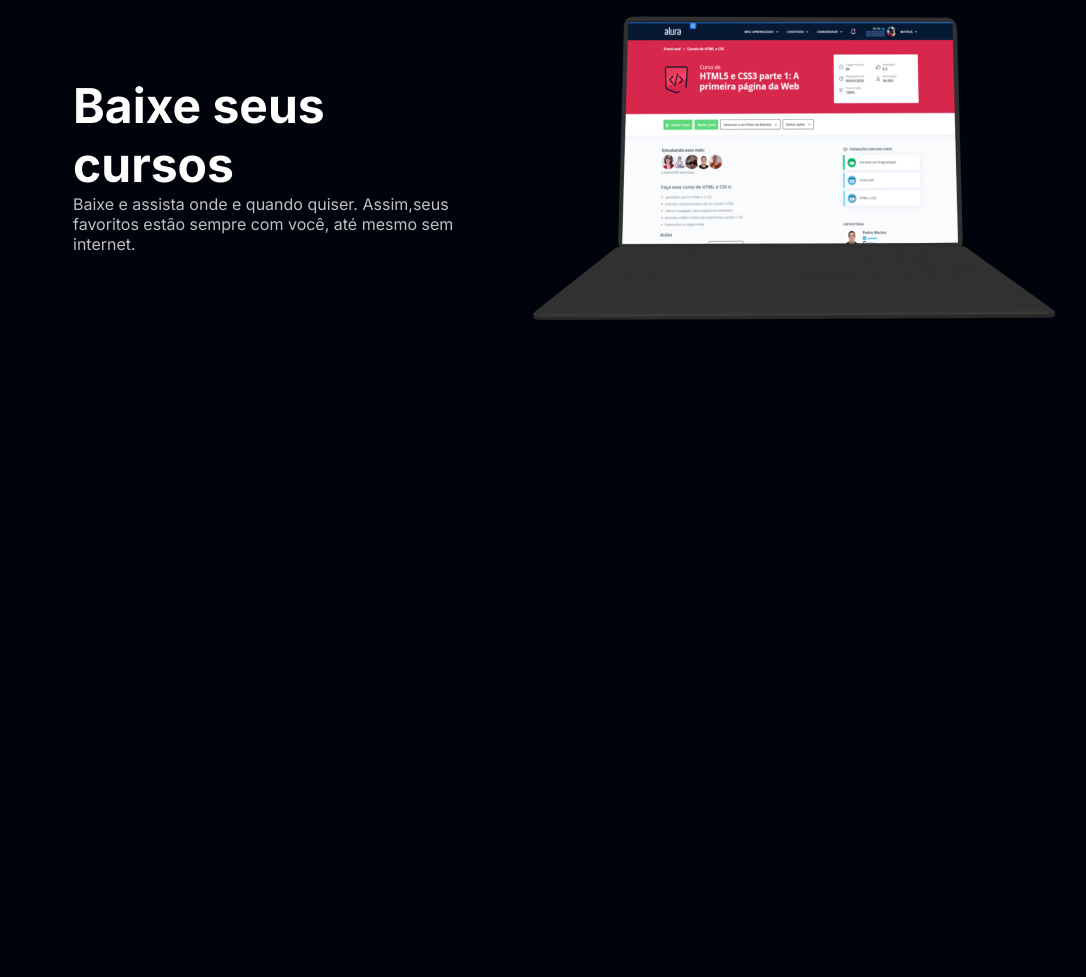
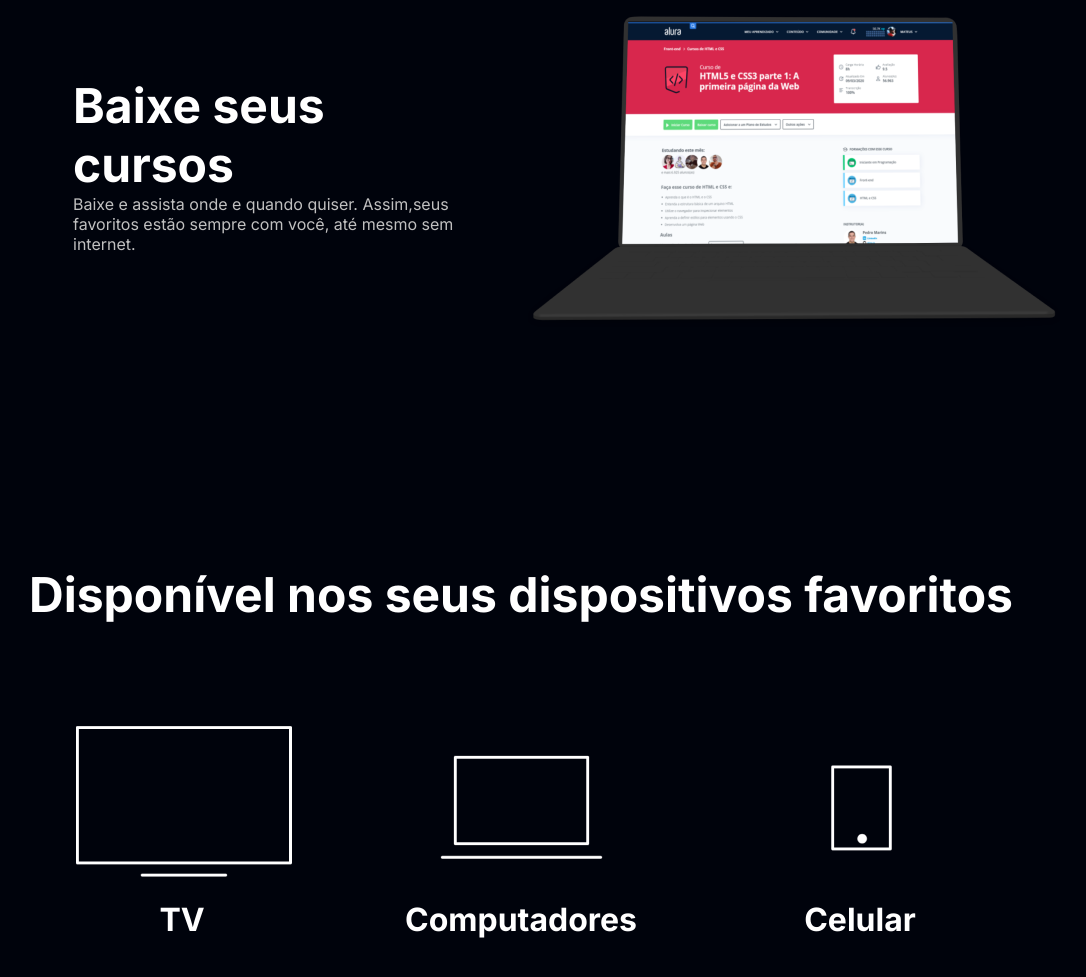
Before and after one commit to TheGarbist/aluria-plus, a plain HTML site: page index.html in a window 1280 px wide. Shown: the part 2635-3612 px from the top of the page, without its empty margins (119-1205 px from the left). Before the commit the page ends 3200 px from the top, so only its background shows below. Drawn offline with Linux system fonts and the light colour scheme.

Commit message:
section5

```diff
--- a/index.html
+++ b/index.html
@@ -44,8 +44,28 @@
             <h2 class="descricao__titulo">Baixe seus cursos</h2>
             <p class="descricao__texto">Baixe e assista onde e quando quiser. Assim,seus favoritos estão sempre com você, até mesmo sem internet.</p>
         </div>
-        <img src="Notebook.png" alt="">
+        <img src="Notebook.png" alt="Notebook">
     </section>
+
+    <section class="dispositivos">
+        <h2 class="dispositivos__titulo"> Disponível nos seus dispositivos favoritos</h2>
+        <ul class="dispositivos__lista">
+            <li>
+                <img src="tv.png" alt="icone de televisão">
+                <h3 class="lista__item">TV</h3>
+            </li>
+            <li>
+                <img src="computador.png" alt="icone de computador">
+                <h3 class="lista__item">Computadores</h3 >
+            </li>
+            <li>
+                <img src="celular.png" alt="icone de celular">
+                <h3 class="lista__item">Celular</h3>
+            </li>
+        </ul>
+
+    </section>
+
 
 </body>
 </html>
--- a/style.css
+++ b/style.css
@@ -91,3 +91,24 @@ body{
 .container__descricao{
     padding: 2em;
 }
+
+.dispositivos__lista{
+    display: flex;
+    justify-content: center;
+    list-style-type: none;
+    margin: 5em 0;
+}
+
+.dispositivos{
+    text-align: center;
+}
+
+.dispositivos__titulo{
+    font-size: 48px;
+    color: var(--branco-principal);
+}
+
+.lista__item{
+    font-size: 32px;
+    color: var(--branco-principal);
+}
```
